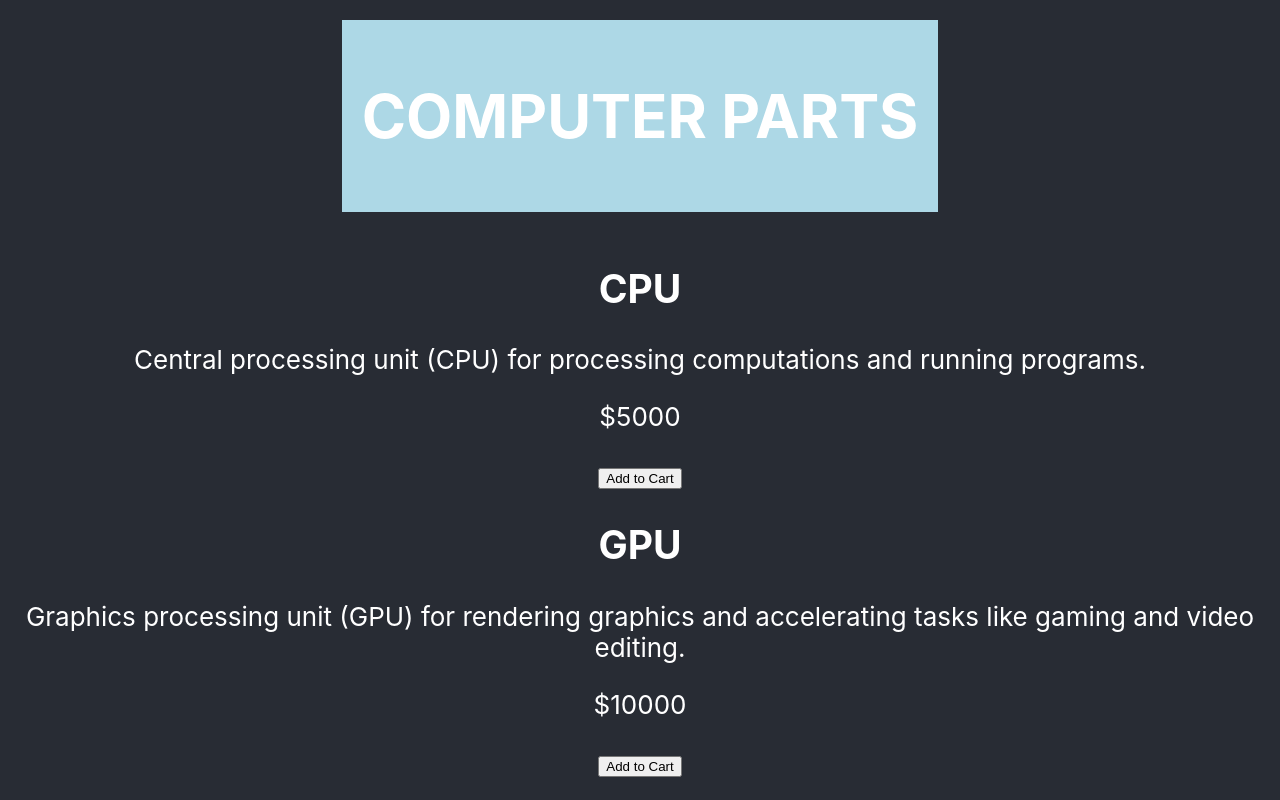
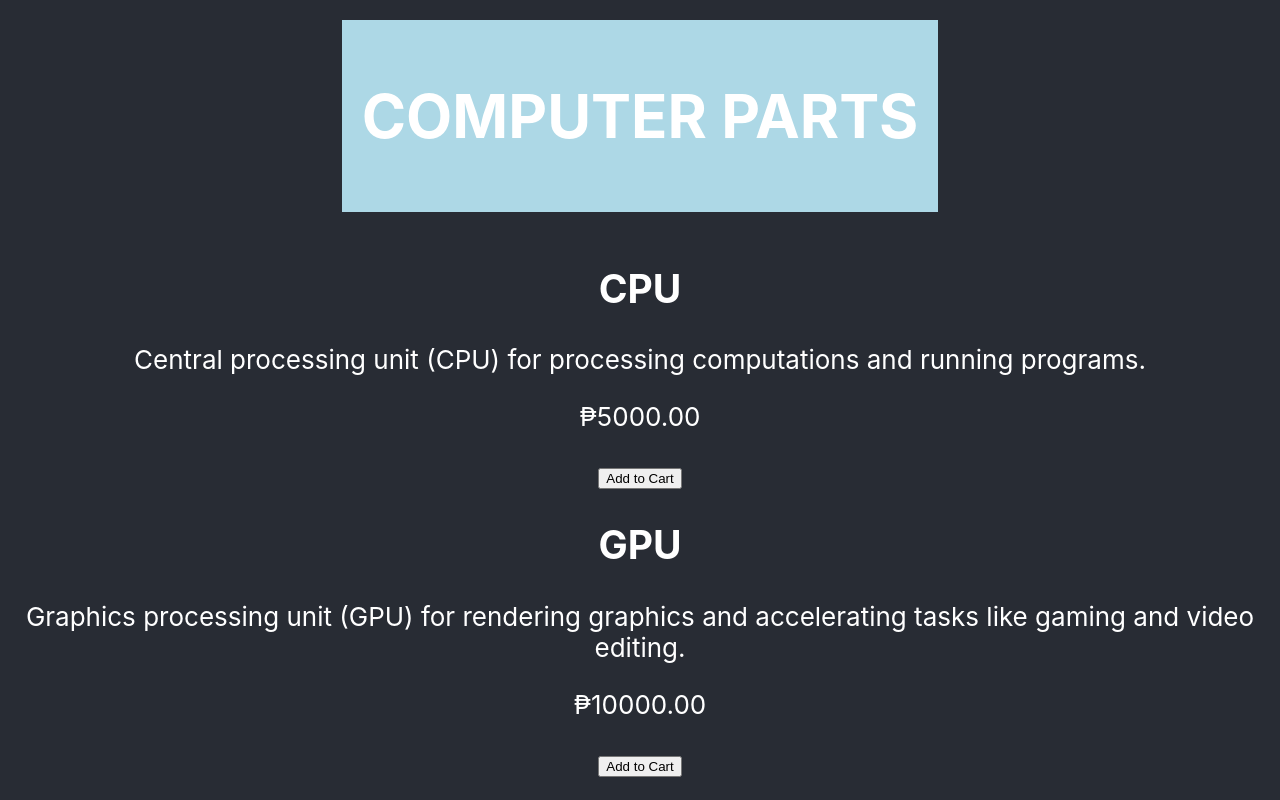
Before and after one commit to ccs112-group/midterm-react, a React (Create React App) app: page / in a window 1280 px wide. Shown: the top 800 px of the page. Built offline with nearby package versions, Linux system fonts and the light colour scheme; the HTML template or start-up script is replaced by a standard one.

Commit message:
Update Product.js

```diff
--- a/src/component/Product.js
+++ b/src/component/Product.js
@@ -1,12 +1,16 @@
 import React from 'react';
+import '../App.css'; // Import the CSS file
 
 const Product = ({ id, name, description, price, addToCart }) => {
   return (
-    <div>
-      <h2>{name}</h2>
-      <p>{description}</p>
-      <p>${price}</p>
-      <button onClick={() => addToCart(id)}>Add to Cart</button>
+
+    <div className="card">
+      <div className="card-body">
+        <h2 className="card-title">{name}</h2>
+        <p className="card-text">{description}</p>
+        <p className="card-text">₱{price.toFixed(2)}</p>
+        <button className="btn btn-primary" onClick={() => addToCart(id)}>Add to Cart</button>
+      </div>
     </div>
   );
 };
```
